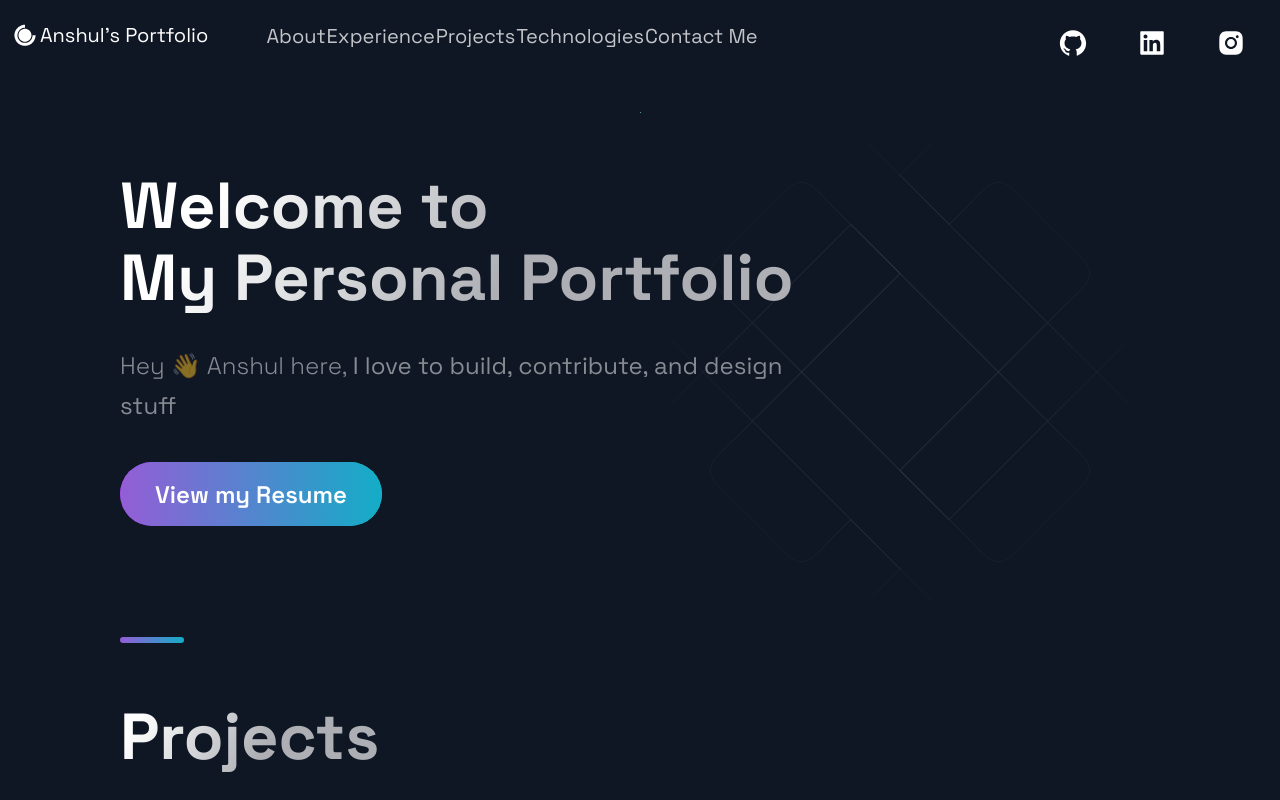
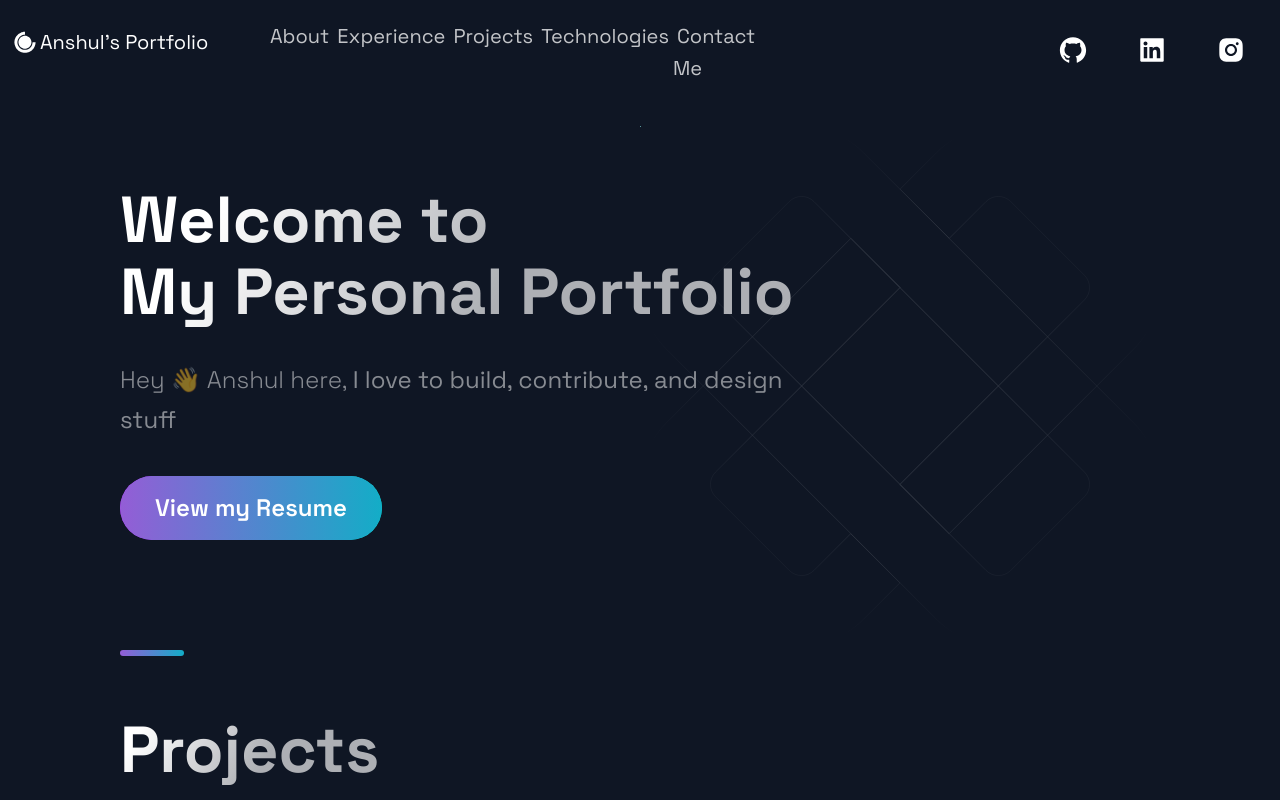
Before and after one commit to anshulsoni4/anshul-portfolio, a Next.js app: page / in a window 1280 px wide. Shown: the top 800 px of the page. Built offline with nearby package versions, Linux system fonts and the light colour scheme.

Commit message:
updates header style

```diff
--- a/src/components/Header/HeaderStyles.js
+++ b/src/components/Header/HeaderStyles.js
@@ -53,6 +53,8 @@ export const Div3 = styled.div`
 // Navigation Links
 export const NavLink = styled.a`
   font-size: 2rem;
+  padding: 4px;
+  gap: 2;
   line-height: 32px;
   color: rgba(255, 255, 255, 0.75);
   transition: 0.4s ease;
```
